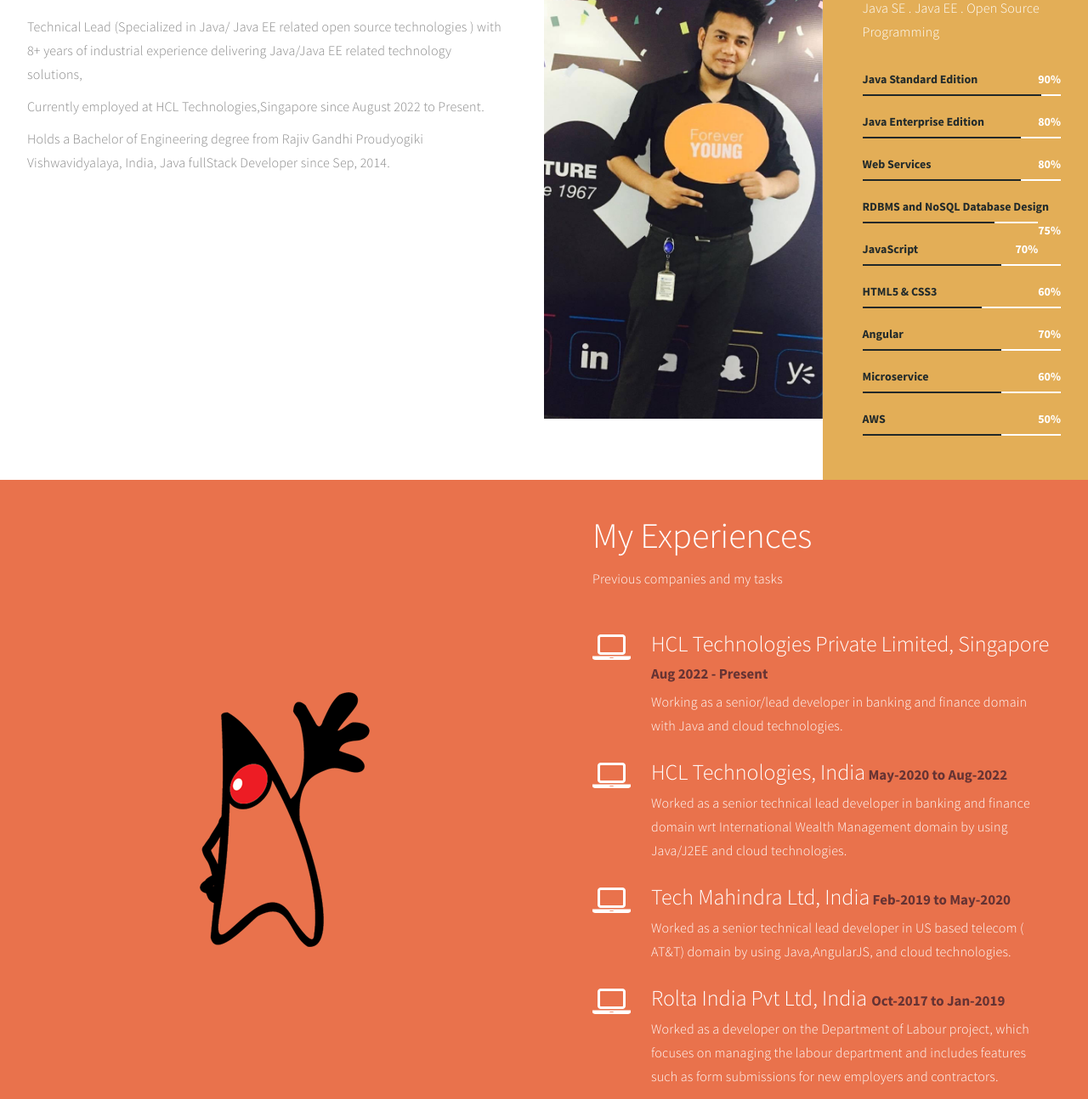
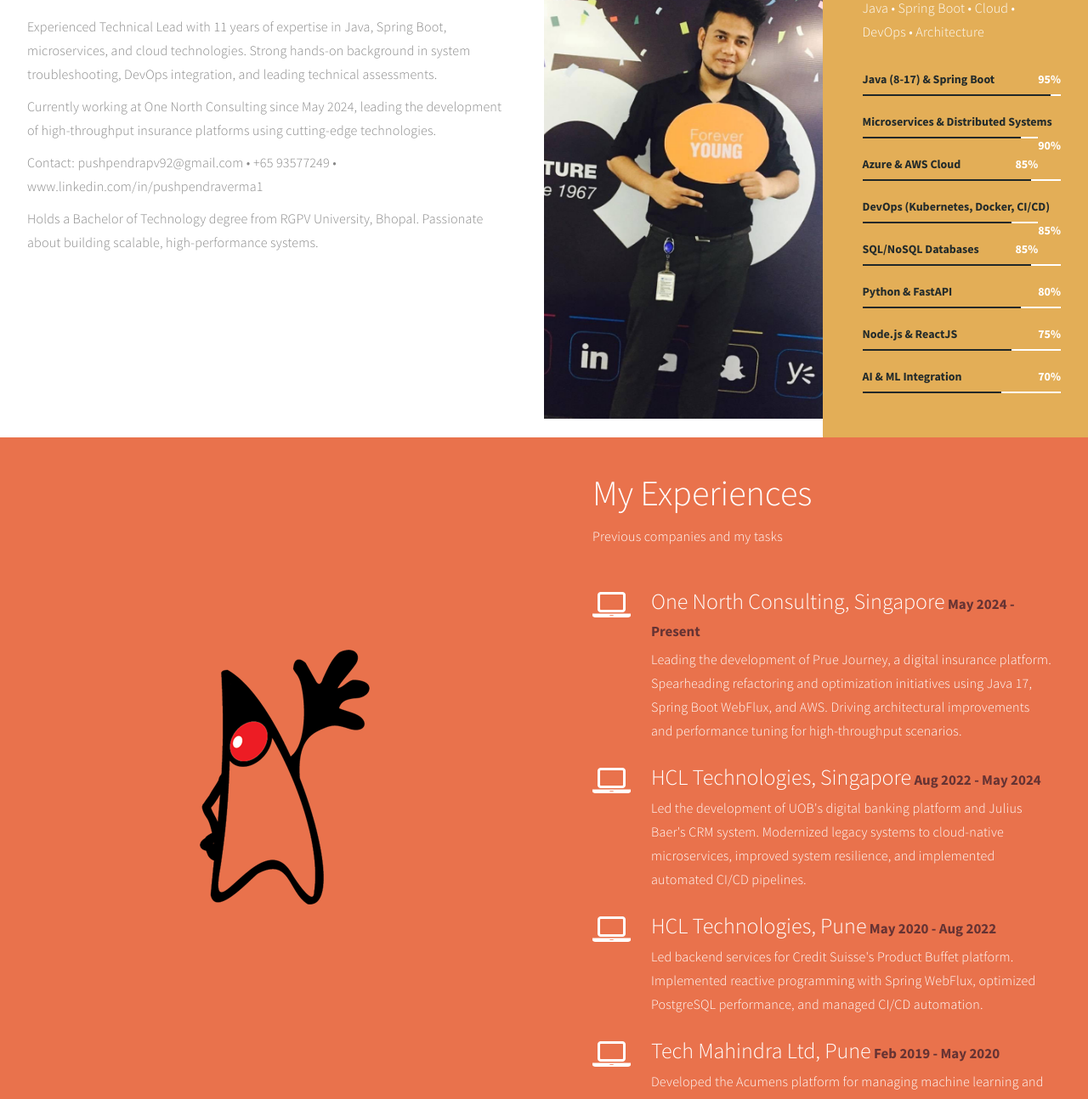
Before and after one commit to PushpendraV/PushpendraV.github.io, a plain HTML site: page index.html in a window 1280 px wide. Shown: the part 907-2201 px from the top of the page at 85% size. Drawn offline with Linux system fonts and the light colour scheme.

Commit message:
Updated portfolio with current experience, skills, and contact information

```diff
--- a/index.html
+++ b/index.html
@@ -79,7 +79,7 @@
                          <div class="section-title">
                               <h4 class="wow fadeInUp" data-wow-delay="0.3s">Welcome!</h4>
                               <h1 class="wow fadeInUp" data-wow-delay="0.6s">Hello, I am <strong>Pushpendra Verma</strong> currently based in Singapore</h1>
-                              <p class="wow fadeInUp" data-wow-delay="0.9s">Technical Lead specialized in Java.</p>
+                              <p class="wow fadeInUp" data-wow-delay="0.9s">Technical Lead with 11 years of expertise in Java, Spring Boot, and Cloud Technologies</p>
 
                               <a href="#about" class="wow fadeInUp smoothScroll section-btn btn btn-success" data-wow-delay="1.4s">Get Started</a>
 
@@ -106,12 +106,13 @@
 
                          </div>
                          <div class="wow fadeInUp" data-wow-delay="0.8s">
-                              <p>Technical Lead (Specialized in Java/ Java EE related open source technologies ) with 8+ years of industrial experience delivering Java/Java EE related technology solutions, </p>
+                              <p>Experienced Technical Lead with 11 years of expertise in Java, Spring Boot, microservices, and cloud technologies. Strong hands-on background in system troubleshooting, DevOps integration, and leading technical assessments.</p>
 
-							  <p>Currently employed at HCL Technologies,Singapore since August 2022 to Present.</p>
+                              <p>Currently working at One North Consulting since May 2024, leading the development of high-throughput insurance platforms using cutting-edge technologies.</p>
 
+                              <p>Contact: pushpendrapv92@gmail.com • +65 93577249 • www.linkedin.com/in/pushpendraverma1</p>
 
-							  <p>Holds a Bachelor of Engineering degree from Rajiv Gandhi Proudyogiki Vishwavidyalaya, India, Java fullStack Developer since Sep, 2014.</p>
+                              <p>Holds a Bachelor of Technology degree from RGPV University, Bhopal. Passionate about building scalable, high-performance systems.</p>
                          </div>
                     </div>
                </div>
@@ -124,53 +125,54 @@
                     <div class="skill-thumb">
                          <div class="wow fadeInUp section-title color-white" data-wow-delay="1.2s">
                               <h1>My Skills</h1>
-                              <p class="color-white">Java SE . Java EE . Open Source Programming</p>
+                              <p class="color-white">Java • Spring Boot • Cloud • DevOps • Architecture</p>
                          </div>
 
                          <div class=" wow fadeInUp skills-thumb" data-wow-delay="1.6s">
-                         <strong>Java Standard Edition</strong>
+                         <strong>Java (8-17) & Spring Boot</strong>
+                              <span class="color-white pull-right">95%</span>
+                                   <div class="progress">
+                                        <div class="progress-bar progress-bar-primary" role="progressbar" aria-valuenow="95" aria-valuemin="0" aria-valuemax="100" style="width: 95%;"></div>
+                                   </div>
+
+                         <strong>Microservices & Distributed Systems</strong>
                               <span class="color-white pull-right">90%</span>
                                    <div class="progress">
                                         <div class="progress-bar progress-bar-primary" role="progressbar" aria-valuenow="90" aria-valuemin="0" aria-valuemax="100" style="width: 90%;"></div>
                                    </div>
 
-                         <strong>Java Enterprise Edition</strong>
+                         <strong>Azure & AWS Cloud</strong>
+                              <span class="color-white pull-right">85%</span>
+                                   <div class="progress">
+                                        <div class="progress-bar progress-bar-primary" role="progressbar" aria-valuenow="85" aria-valuemin="0" aria-valuemax="100" style="width: 85%;"></div>
+                                   </div>
+
+                         <strong>DevOps (Kubernetes, Docker, CI/CD)</strong>
+                              <span class="color-white pull-right">85%</span>
+                                   <div class="progress">
+                                        <div class="progress-bar progress-bar-primary" role="progressbar" aria-valuenow="85" aria-valuemin="0" aria-valuemax="100" style="width: 85%;"></div>
+                                   </div>
+
+                         <strong>SQL/NoSQL Databases</strong>
+                              <span class="color-white pull-right">85%</span>
+                                   <div class="progress">
+                                        <div class="progress-bar progress-bar-primary" role="progressbar" aria-valuenow="85" aria-valuemin="0" aria-valuemax="100" style="width: 85%;"></div>
+                                   </div>
+
+                         <strong>Python & FastAPI</strong>
                               <span class="color-white pull-right">80%</span>
                                    <div class="progress">
                                         <div class="progress-bar progress-bar-primary" role="progressbar" aria-valuenow="80" aria-valuemin="0" aria-valuemax="100" style="width: 80%;"></div>
                                    </div>
-					     <strong>Web Services</strong>
-                              <span class="color-white pull-right">80%</span>
-                                   <div class="progress">
-                                        <div class="progress-bar progress-bar-primary" role="progressbar" aria-valuenow="80" aria-valuemin="0" aria-valuemax="100" style="width: 80%;"></div>
-                                   </div>
-						<strong>RDBMS and NoSQL Database Design</strong>
+
+                         <strong>Node.js & ReactJS</strong>
                               <span class="color-white pull-right">75%</span>
                                    <div class="progress">
                                         <div class="progress-bar progress-bar-primary" role="progressbar" aria-valuenow="75" aria-valuemin="0" aria-valuemax="100" style="width: 75%;"></div>
                                    </div>
-					    <strong>JavaScript</strong>
+
+                         <strong>AI & ML Integration</strong>
                               <span class="color-white pull-right">70%</span>
-                                   <div class="progress">
-                                        <div class="progress-bar progress-bar-primary" role="progressbar" aria-valuenow="70" aria-valuemin="0" aria-valuemax="100" style="width: 70%;"></div>
-                                   </div>
-								    <strong>HTML5 & CSS3</strong>
-                              <span class="color-white pull-right">60%</span>
-                                   <div class="progress">
-                                        <div class="progress-bar progress-bar-primary" role="progressbar" aria-valuenow="60" aria-valuemin="0" aria-valuemax="100" style="width: 60%;"></div>
-                                   </div>
-								    <strong>Angular</strong>
-                              <span class="color-white pull-right">70%</span>
-                                   <div class="progress">
-                                        <div class="progress-bar progress-bar-primary" role="progressbar" aria-valuenow="70" aria-valuemin="0" aria-valuemax="100" style="width: 70%;"></div>
-                                   </div>
-								   								    <strong>Microservice</strong>
-                              <span class="color-white pull-right">60%</span>
-                                   <div class="progress">
-                                        <div class="progress-bar progress-bar-primary" role="progressbar" aria-valuenow="70" aria-valuemin="0" aria-valuemax="100" style="width: 70%;"></div>
-                                   </div>
-								   								    <strong>AWS</strong>
-                              <span class="color-white pull-right">50%</span>
                                    <div class="progress">
                                         <div class="progress-bar progress-bar-primary" role="progressbar" aria-valuenow="70" aria-valuemin="0" aria-valuemax="100" style="width: 70%;"></div>
                                    </div>
@@ -251,8 +253,8 @@
                                    <i class="fa fa-laptop"></i>
                               </div>
                               <div class="media-body">
-                                   <h3 class="media-heading">HCL Technologies Private Limited, Singapore<small> Aug 2022 - Present</small></h3>
-                                   <p class="color-white">Working as a senior/lead developer in banking and finance domain with Java and cloud technologies.</p>
+                                   <h3 class="media-heading">One North Consulting, Singapore<small> May 2024 - Present</small></h3>
+                                   <p class="color-white">Leading the development of Prue Journey, a digital insurance platform. Spearheading refactoring and optimization initiatives using Java 17, Spring Boot WebFlux, and AWS. Driving architectural improvements and performance tuning for high-throughput scenarios.</p>
                               </div>
                          </div>
 
@@ -261,8 +263,8 @@
                                    <i class="fa fa-laptop"></i>
                               </div>
                               <div class="media-body">
-                                   <h3 class="media-heading">HCL Technologies, India<small> May-2020 to Aug-2022</small></h3>
-                                   <p class="color-white">Worked as a senior technical lead developer in banking and finance domain wrt International Wealth Management domain by using Java/J2EE and cloud technologies.</p>
+                                   <h3 class="media-heading">HCL Technologies, Singapore<small> Aug 2022 - May 2024</small></h3>
+                                   <p class="color-white">Led the development of UOB's digital banking platform and Julius Baer's CRM system. Modernized legacy systems to cloud-native microservices, improved system resilience, and implemented automated CI/CD pipelines.</p>
                               </div>
                          </div>
 
@@ -271,8 +273,8 @@
                                    <i class="fa fa-laptop"></i>
                               </div>
                               <div class="media-body">
-                                   <h3 class="media-heading">Tech Mahindra Ltd, India<small> Feb-2019 to May-2020</small></h3>
-                                   <p class="color-white">Worked as a senior technical lead developer in US based telecom ( AT&amp;T) domain by using Java,AngularJS, and cloud technologies.</p>
+                                   <h3 class="media-heading">HCL Technologies, Pune<small> May 2020 - Aug 2022</small></h3>
+                                   <p class="color-white">Led backend services for Credit Suisse's Product Buffet platform. Implemented reactive programming with Spring WebFlux, optimized PostgreSQL performance, and managed CI/CD automation.</p>
                               </div>
                          </div>
 
@@ -281,17 +283,18 @@
                                    <i class="fa fa-laptop"></i>
                               </div>
                               <div class="media-body">
-                                   <h3 class="media-heading">Rolta India Pvt Ltd, India <small>Oct-2017 to Jan-2019</small></h3>
-                                   <p class="color-white">Worked as a developer on the Department of Labour project, which focuses on managing the labour department and includes features such as form submissions for new employers and contractors.</p>
+                                   <h3 class="media-heading">Tech Mahindra Ltd, Pune<small> Feb 2019 - May 2020</small></h3>
+                                   <p class="color-white">Developed the Acumens platform for managing machine learning and programming projects. Built robust APIs and implemented CI/CD processes using Jenkins.</p>
                               </div>
                          </div>
-						  <div class="wow fadeInUp color-white media" data-wow-delay="1.6s">
+
+                         <div class="wow fadeInUp color-white media" data-wow-delay="1.6s">
                               <div class="media-object media-left">
                                    <i class="fa fa-laptop"></i>
                               </div>
                               <div class="media-body">
-                                   <h3 class="media-heading">Capgemini India Pvt Ltd, India <small>Sep-2014 to Oct-2017</small></h3>
-                                   <p class="color-white">Contributed as a developer for the TOTAL project, which involved creating questionnaire forms for employees based on their department and designation. The project featured various forms catering to different needs within the company.</p>
+                                   <h3 class="media-heading">Previous Experience<small> Sep 2014 - Feb 2019</small></h3>
+                                   <p class="color-white">Worked at Rolta India and Capgemini, focusing on government and enterprise projects. Developed web applications using Java, Spring, and various frontend technologies.</p>
                               </div>
                          </div>
 
@@ -322,8 +325,8 @@
                                    <i class="fa fa-laptop"></i>
                               </div>
                               <div class="media-body">
-                                   <h3 class="media-heading">University RGPV, India <small>2009 – 2013</small></h3>
-                                   <p class="color-white">Bachelor of Electronics and communication </p>
+                                   <h3 class="media-heading">RGPV University, Bhopal <small>2009 – 2013</small></h3>
+                                   <p class="color-white">Bachelor of Technology (B.Tech)</p>
                               </div>
                          </div>
 						  <div class="wow fadeInUp color-white media" data-wow-delay="1.6s">
@@ -446,10 +449,10 @@
 
                <div class="col-md-12 col-sm-12">
                     <div class="wow fadeInUp footer-copyright" data-wow-delay="1.8s">
-                         <p>Copyright &copy; 2023 Pushpendra Verma</p>
+                         <p>Copyright &copy; 2025 Pushpendra Verma</p>
                     </div>
 				<ul class="wow fadeInUp social-icon" data-wow-delay="2s">
-                         <li><a href="https://www.linkedin.com/in/pushpendra-verma-a343a5144/" class="fa fa-linkedin"></a></li>
+                         <li><a href="https://www.linkedin.com/in/pushpendraverma1" class="fa fa-linkedin"></a></li>
 						 <li><a href="https://github.com/PushpendraV" class="fa fa-github"></a></li>
                     </ul>
                </div>
```
